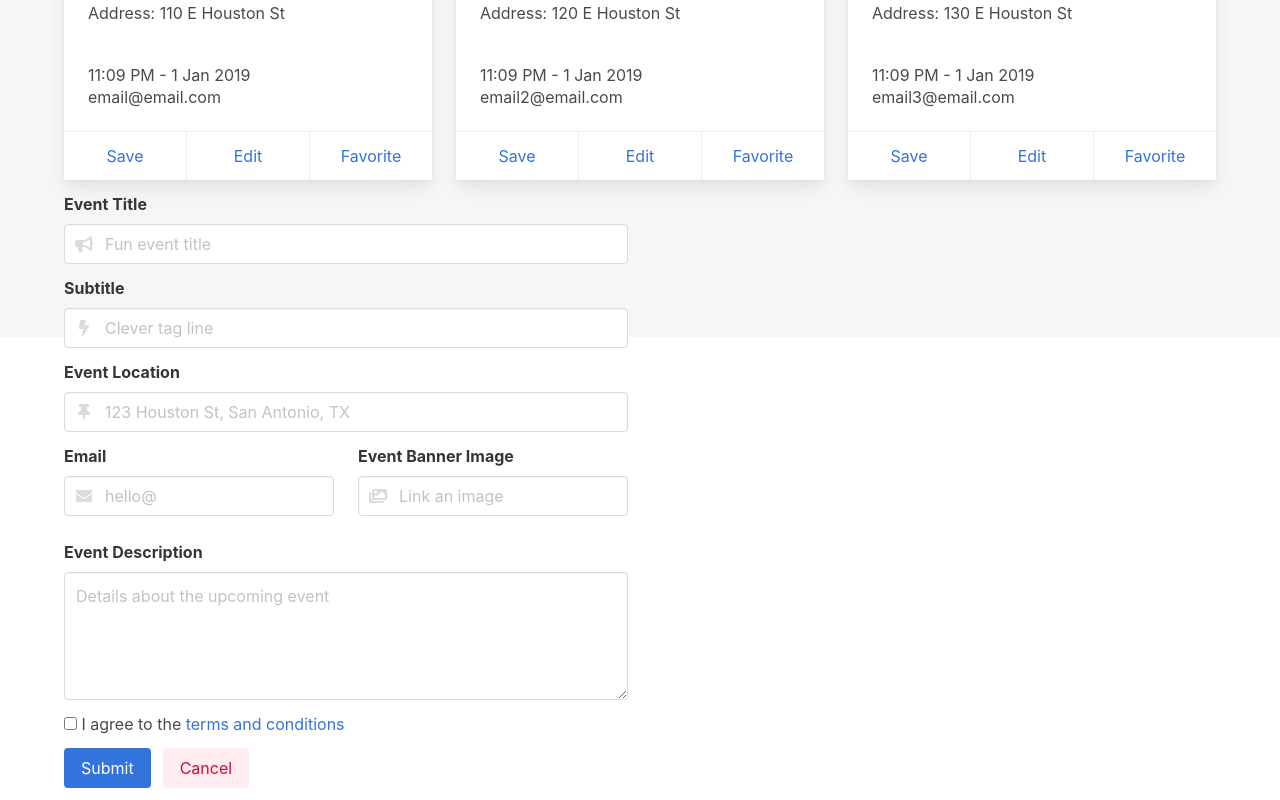
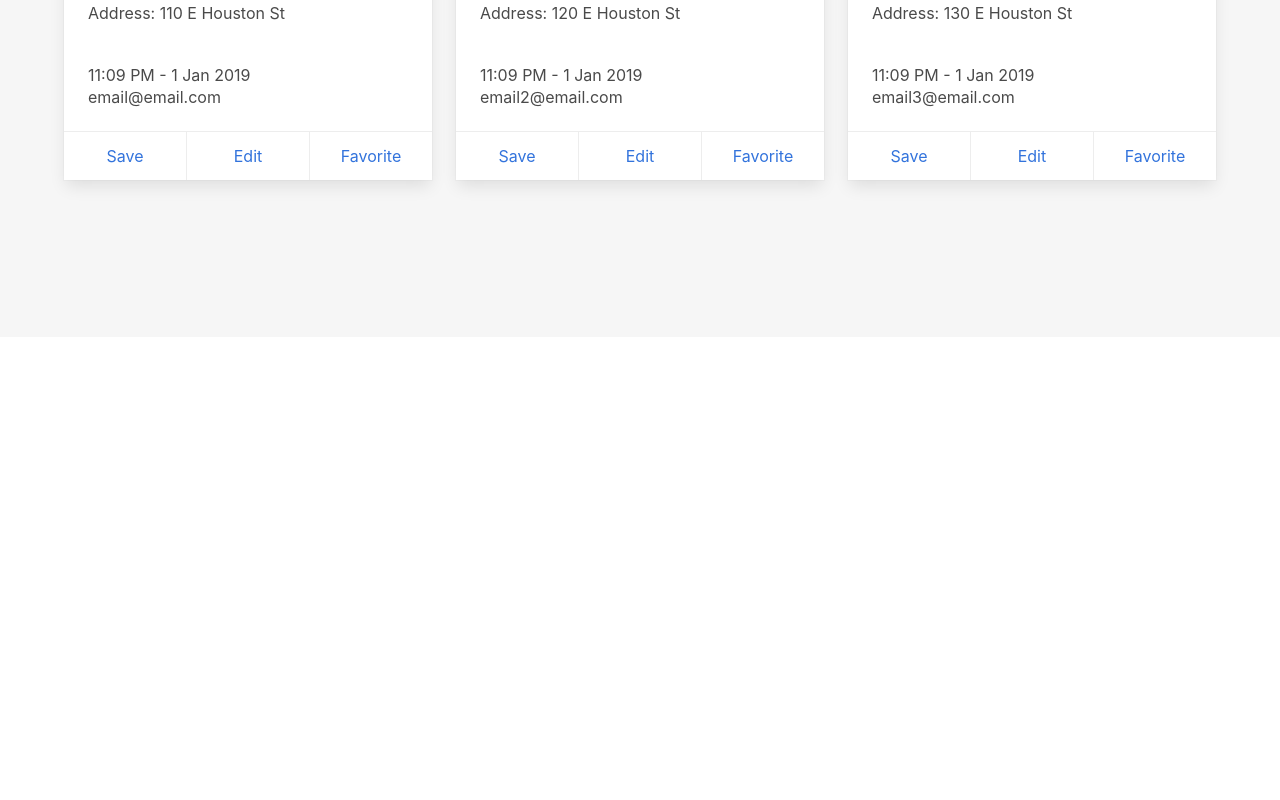
Before and after one commit to rosalesnikho/svelte-event-lister, a Svelte app: page / in a window 1280 px wide. Shown: the part 463-1263 px from the top of the page. After the commit the page ends 800 px from the top, so only its background shows below. Built offline with nearby package versions, Linux system fonts and the light colour scheme.

Commit message:
Updated project files

```diff
--- a/src/App.svelte
+++ b/src/App.svelte
@@ -1,6 +1,8 @@
 <script>
-import Header from './UI/Header.svelte'
-import MeetupGridList from './Meetups/MeetupGridList.svelte'
+
+    import Header from './UI/Header.svelte'
+    import MeetupGridList from './Meetups/MeetupGridList.svelte'
+    import StandardModal from './UI/StandardModal.svelte'
 
     export let title;
     export let subtitle;
@@ -9,7 +11,12 @@ import MeetupGridList from './Meetups/MeetupGridList.svelte'
     export let meetupImg;
     export let address;
 
-    let events = [
+    const activateModal = () => {
+        const modal = document.getElementById('form-modal');
+        modal.style.display = 'block'
+    };
+
+    export let events = [
         {
         	id: Math.random().toString(),
             title: 'Coding bootcamp',
@@ -45,113 +52,8 @@ import MeetupGridList from './Meetups/MeetupGridList.svelte'
         },
 
     ];
-
-const addEvent = () => {
-	const newEvent = {
-        id: Math.random().toString(),
-        title: title,
-        subtitle: subtitle,
-        description: description,
-        contactEmail: contactEmail,
-        imgURL: meetupImg,
-        address: address
-        };
-    events = [newEvent,...events]
-    };
-
-
-
 </script>
 
-<Header />
+<Header on:click={activateModal}/>
 <MeetupGridList events="{events}" />
-
-<div class="container">
-    <div class="columns">
-        <div class="column is-half">
-            <form on:submit|preventDefault={addEvent}>
-
-                <div class="field">
-                    <label class="label">Event Title</label>
-                    <div class="control has-icons-left has-icons-right">
-                        <input class="input" type="text" placeholder="Fun event title" bind:value={title}>
-                        <span class="icon is-small is-left">
-                            <i class="fas fa-bullhorn"></i>
-                        </span>
-                    </div>
-                </div>
-
-                <div class="field">
-                    <label class="label">Subtitle</label>
-                    <div class="control has-icons-left has-icons-right">
-                        <input class="input" type="text" placeholder="Clever tag line" bind:value={subtitle}>
-                        <span class="icon is-small is-left">
-                            <i class="fas fa-bolt"></i>
-                        </span>
-                    </div>
-                </div>
-
-                <div class="field">
-                    <label class="label">Event Location</label>
-                    <div class="control has-icons-left has-icons-right">
-                        <input class="input" type="text" placeholder="123 Houston St, San Antonio, TX" bind:value={address}>
-                        <span class="icon is-small is-left">
-                            <i class="fas fa-thumbtack"></i>
-                        </span>
-                    </div>
-                </div>
-
-                <div class="columns">
-                    <div class="column is-half">
-                        <div class="field">
-                            <label class="label">Email</label>
-                            <div class="control has-icons-left">
-                                <input class="input" type="email" placeholder="hello@" bind:value={contactEmail}>
-                                <span class="icon is-small is-left">
-                                     <i class="fas fa-envelope"></i>
-                                </span>
-                            </div>
-                        </div>
-                    </div>
-
-                    <div class="column is-half">
-                        <div class="field">
-                            <label class="label">Event Banner Image</label>
-                            <div class="control has-icons-left">
-                                <input class="input" type="text" placeholder="Link an image" bind:value={meetupImg}>
-                                <span class="icon is-small is-left">
-                                    <i class="fas fa-images"></i>
-                                </span>
-                            </div>
-                        </div>
-                    </div>
-                </div>
-
-                <div class="field">
-                    <label class="label">Event Description</label>
-                    <div class="control">
-                        <textarea class="textarea" placeholder="Details about the upcoming event" bind:value={description}></textarea>
-                    </div>
-                </div>
-
-                <div class="field">
-                    <div class="control">
-                        <label class="checkbox">
-                            <input type="checkbox" required>
-                            I agree to the <a href="#">terms and conditions</a>
-                        </label>
-                    </div>
-                </div>
-
-                <div class="field is-grouped">
-                    <div class="control">
-                        <button class="button is-link">Submit</button>
-                    </div>
-                    <div class="control">
-                        <button class="button is-link is-light is-danger">Cancel</button>
-                    </div>
-                </div>
-            </form>
-        </div>
-    </div>
-</div>
+<StandardModal />
--- a/src/UI/Header.svelte
+++ b/src/UI/Header.svelte
@@ -1,6 +1,3 @@
-<style>
-</style>
-
 <nav class="navbar" role="navigation" aria-label="main navigation">
     <div class="navbar-brand">
         <a class="navbar-item" href="https://bulma.io">
@@ -16,46 +13,18 @@
 
     <div id="navbarBasicExample" class="navbar-menu">
         <div class="navbar-start">
-            <a class="navbar-item">
-                Home
-            </a>
-
-            <a class="navbar-item">
-                Documentation
-            </a>
-
-            <div class="navbar-item has-dropdown is-hoverable">
-                <a class="navbar-link">
-                    More
-                </a>
-
-                <div class="navbar-dropdown">
-                    <a class="navbar-item">
-                        About
-                    </a>
-                    <a class="navbar-item">
-                        Jobs
-                    </a>
-                    <a class="navbar-item">
-                        Contact
-                    </a>
-                    <hr class="navbar-divider">
-                    <a class="navbar-item">
-                        Report an issue
-                    </a>
-                </div>
+            <a class="navbar-item">Home</a>
+            <a class="navbar-item">Events</a>
+            <div class="buttons">
+                <a on:click class="button is-primary"><strong>Create Event</strong></a>
             </div>
         </div>
 
         <div class="navbar-end">
             <div class="navbar-item">
                 <div class="buttons">
-                    <a class="button is-primary">
-                        <strong>Sign up</strong>
-                    </a>
-                    <a class="button is-light">
-                        Log in
-                    </a>
+                    <a class="button is-primary"><strong>Sign up</strong></a>
+                    <a class="button is-light">Log in</a>
                 </div>
             </div>
         </div>
--- /dev/null
+++ b/src/UI/StandardModal.svelte
@@ -0,0 +1,10 @@
+<script>
+
+</script>
+
+<div class="modal" id="form-modal">
+    <div class="modal-background"></div>
+    <div class="modal-content">
+    </div>
+    <button class="modal-close is-large" aria-label="close" on:click></button>
+</div>
```
Also changed, not shown: src/Meetups/MeetupForm.svelte (added, +100 -0 lines), src/UI/ActionButton.svelte (added, +7 -0 lines).
